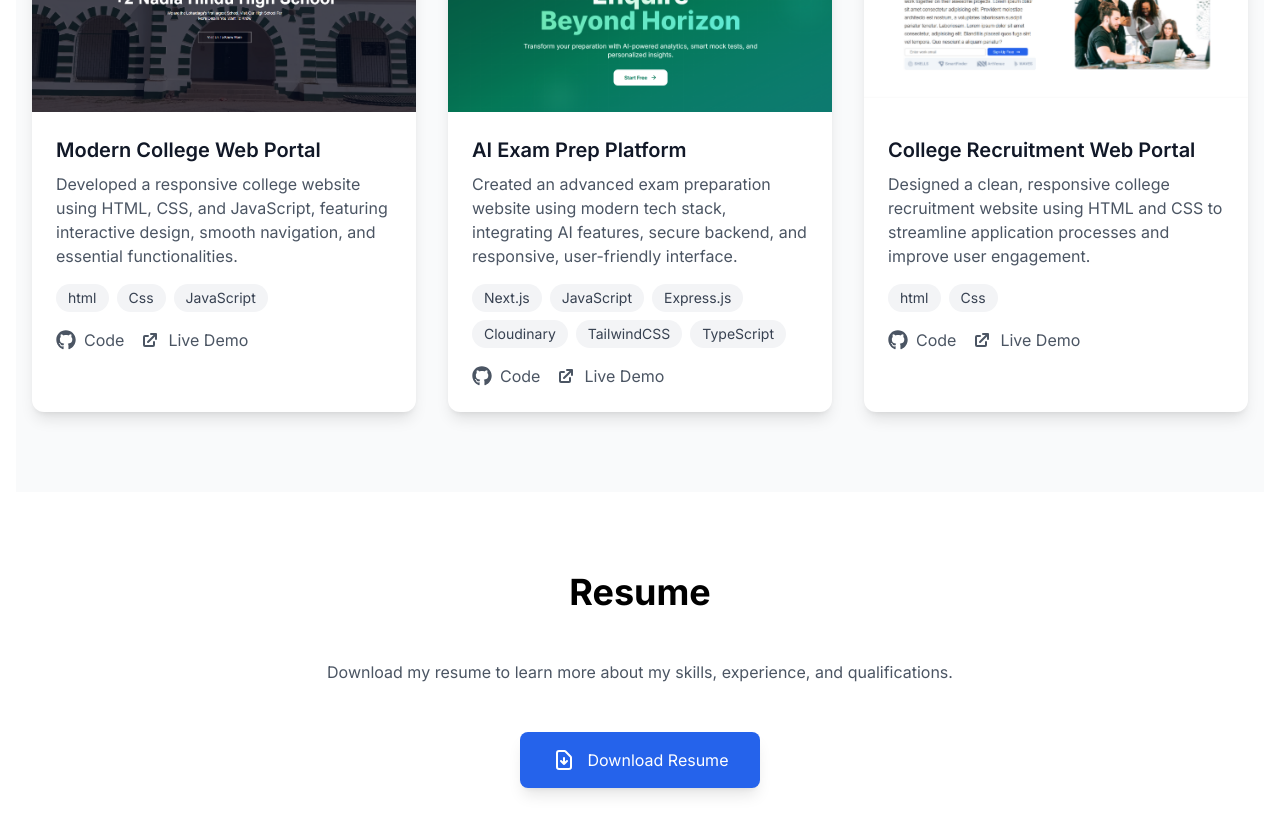
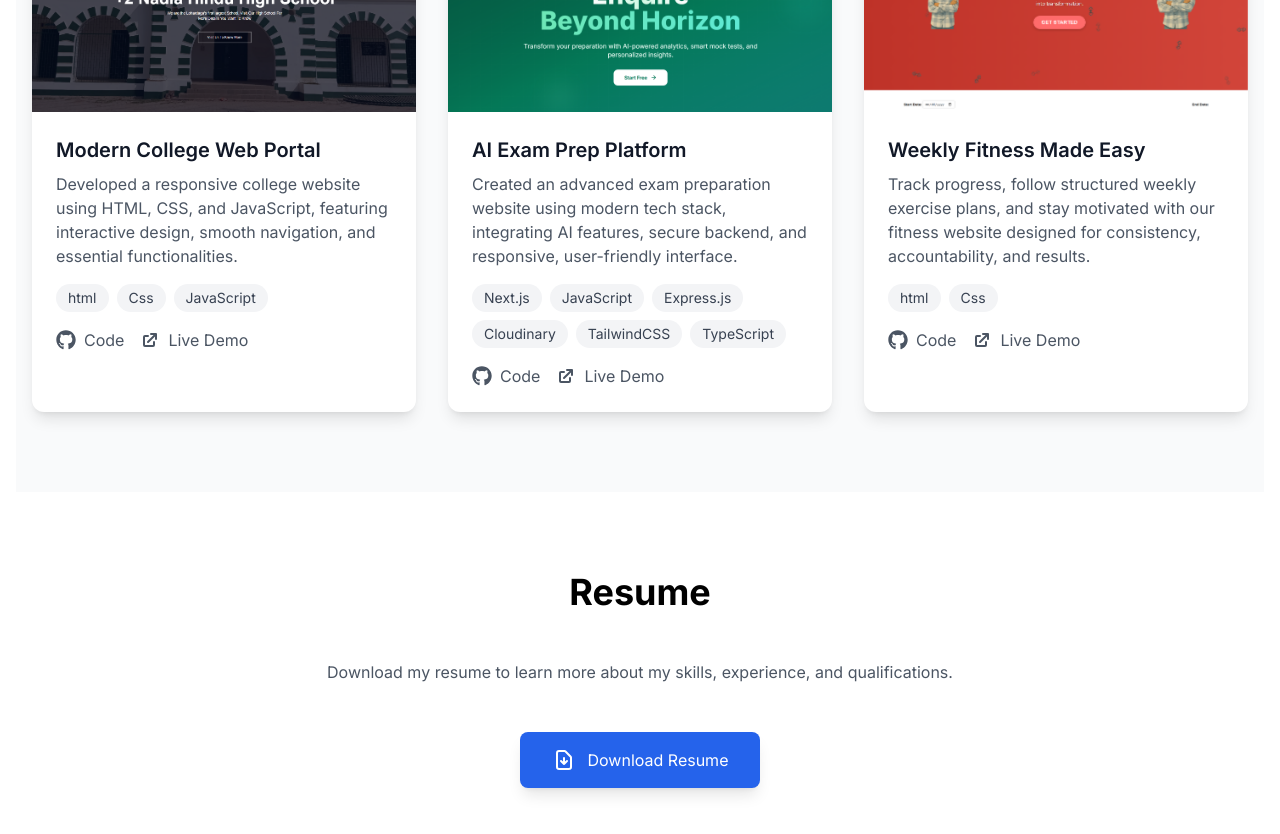
Before and after one commit to sushant561/my-portfolio, a Next.js app: page / in a window 1280 px wide. Shown: the part 2280-3114 px from the top of the page. Built offline with nearby package versions, Linux system fonts and the light colour scheme.

Commit message:
change project list

```diff
--- a/src/app/page.tsx
+++ b/src/app/page.tsx
@@ -293,8 +293,8 @@ export default function Home() {
                 demo: "https://www.ionia.sbs/"
               },
               {
-                title: "College Recruitment Web Portal",
-                description: "Designed a clean, responsive college recruitment website using HTML and CSS to streamline application processes and improve user engagement.",
+                title: "Weekly Fitness Made Easy",
+                description: "Track progress, follow structured weekly exercise plans, and stay motivated with our fitness website designed for consistency, accountability, and results.",
                 image: "/images/project3.png",
                 tech: ["html", "Css"],
                 github: "https://github.com/sushant561/it-cell-arsd",
```
Also changed, not shown: public/images/project3.png.
